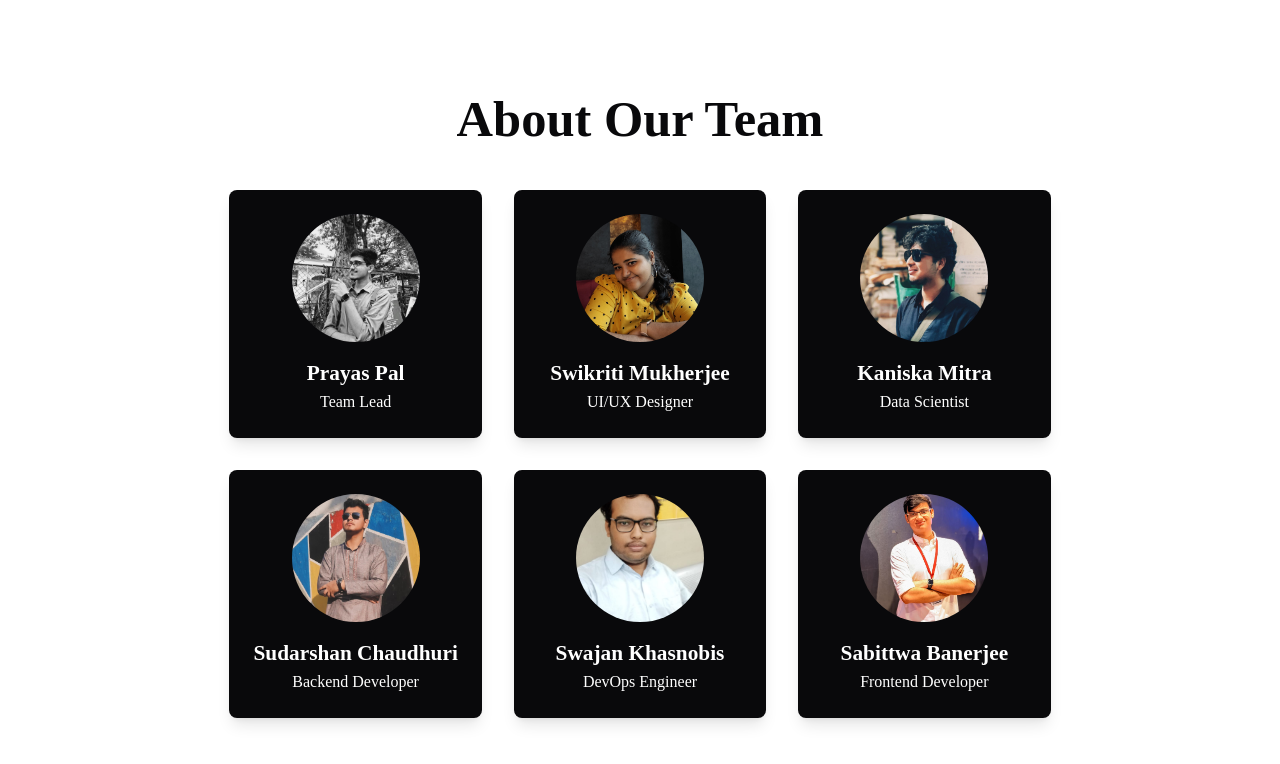
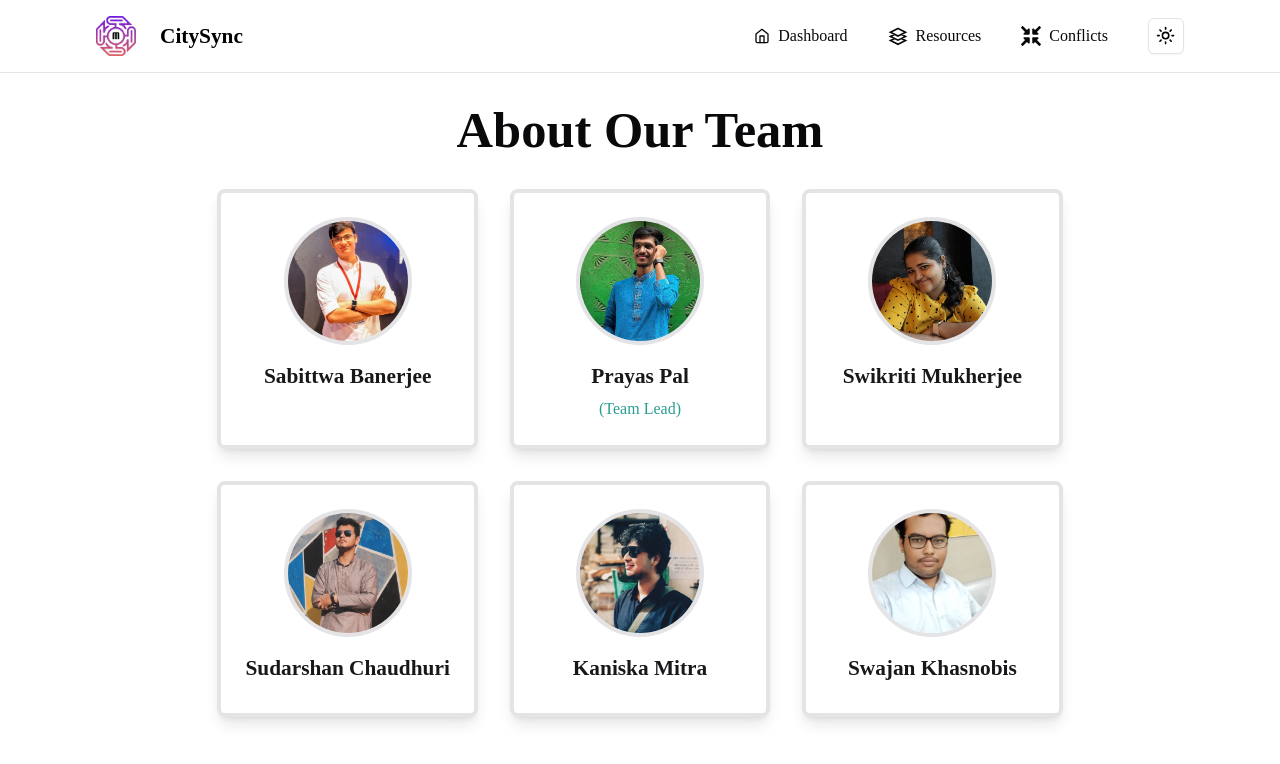
Before and after one commit to Prayas-35/Coordina, a Next.js app in the folder main/: page /about in a window 1280 px wide. Shown: the top 764 px of the page. Built offline with nearby package versions, Linux system fonts and the light colour scheme.

Commit message:
About Page Updated

```diff
--- a/main/app/about/page.js
+++ b/main/app/about/page.js
@@ -1,34 +1,38 @@
 "use client";
 
 import React from 'react';
+import Navbar from '@/components/functions/NavBar';
 
 function Landing() {
   const teamMembers = [
-    { name: 'Prayas Pal', role: 'Team Lead', imgSrc: 'Prayas.jpg' },
-    { name: 'Swikriti Mukherjee', role: 'UI/UX Designer', imgSrc: 'Swikriti.jpg' },
-    { name: 'Kaniska Mitra', role: 'Data Scientist', imgSrc: 'Kaniska.jpg' },
-    { name: 'Sudarshan Chaudhuri', role: 'Backend Developer', imgSrc: 'Sudarshan.jpeg' },
-    { name: 'Swajan Khasnobis', role: 'DevOps Engineer', imgSrc: 'Swajan.jpg' },
-    { name: 'Sabittwa Banerjee', role: 'Frontend Developer', imgSrc: 'Sabittwa.jpg' },
+    { name: 'Sabittwa Banerjee', role: '', imgSrc: 'Sabittwa.jpg' },
+    { name: 'Prayas Pal', role: '(Team Lead)', imgSrc: 'Prayas.jpg' },
+    { name: 'Swikriti Mukherjee', role: '', imgSrc: 'Swikriti.jpg' },
+    { name: 'Sudarshan Chaudhuri', role: '', imgSrc: 'Sudarshan.jpeg' },
+    { name: 'Kaniska Mitra', role: '', imgSrc: 'Kaniska.jpg' },
+    { name: 'Swajan Khasnobis', role: '', imgSrc: 'Swajan.jpg' },
   ];
 
   return (
-    <div className="bg-background min-h-screen flex flex-col items-center justify-center">
-      <h1 className="text-4xl font-bold text-foreground mb-8">About Our Team</h1>
+    <>
+      <Navbar />
+      <div className="bg-background min-h-[100vh-72.8] flex flex-col items-center">
+        <h1 className="text-4xl font-bold text-foreground mb-5 pt-5">About Our Team</h1>
         <div className="grid grid-cols-1 sm:grid-cols-2 lg:grid-cols-3 gap-8 px-4">
           {teamMembers.map((member, index) => (
-          <div key={index} className="bg-foreground rounded-lg shadow-lg p-6 flex flex-col items-center">
+            <div key={index} className="bg-transparent rounded-lg shadow-lg p-6 flex flex-col items-center border-4 border-border">
               <img
                 src={member.imgSrc}
                 alt={member.name}
-              className="w-32 h-32 object-cover rounded-full mb-4"
+                className="w-32 h-32 object-cover rounded-full mb-4 border-4 border-border"
               />
-            <h2 className="text-xl font-semibold text-background">{member.name}</h2>
-            <p className="text-background">{member.role}</p>
+              <h2 className="text-xl font-semibold text-primary">{member.name}</h2>
+              <p className="text-chart-2 pt-1">{member.role}</p>
             </div>
           ))}
         </div>
       </div>
+    </>
   );
 }
 
```
Also changed, not shown: main/public/Prayas.jpg. Lines whose indentation alone changed are shown as unchanged.
